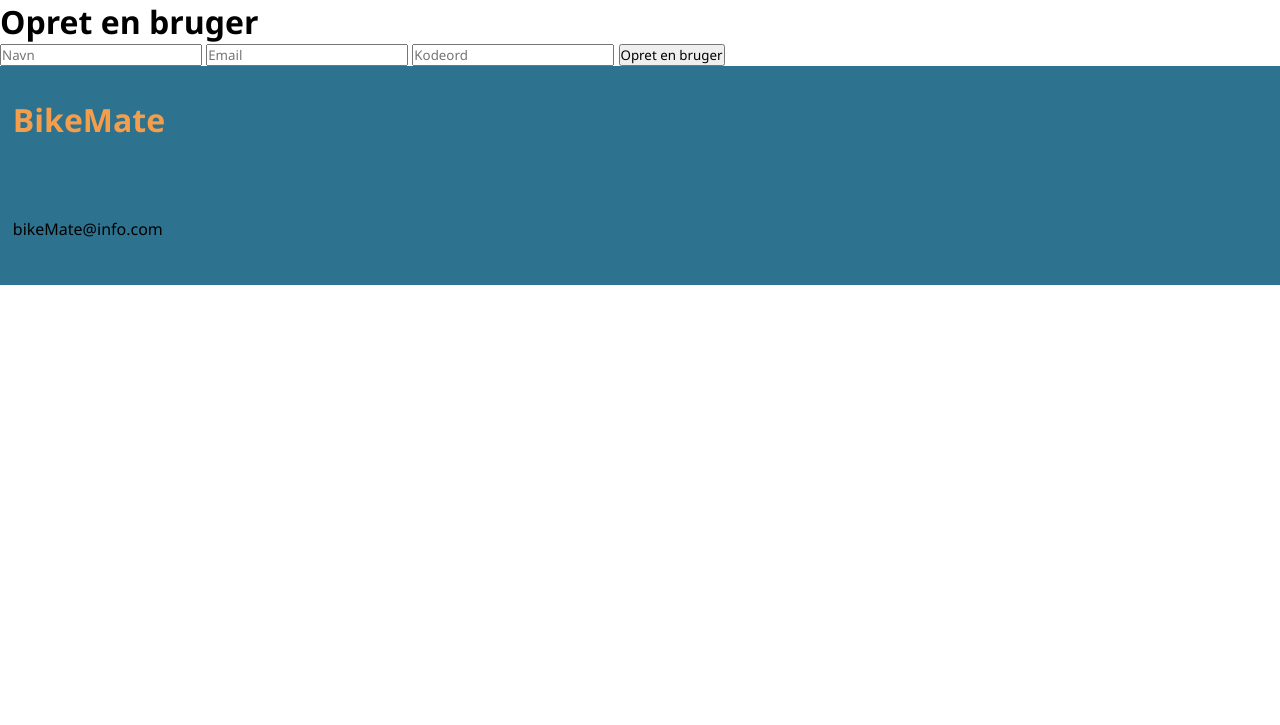
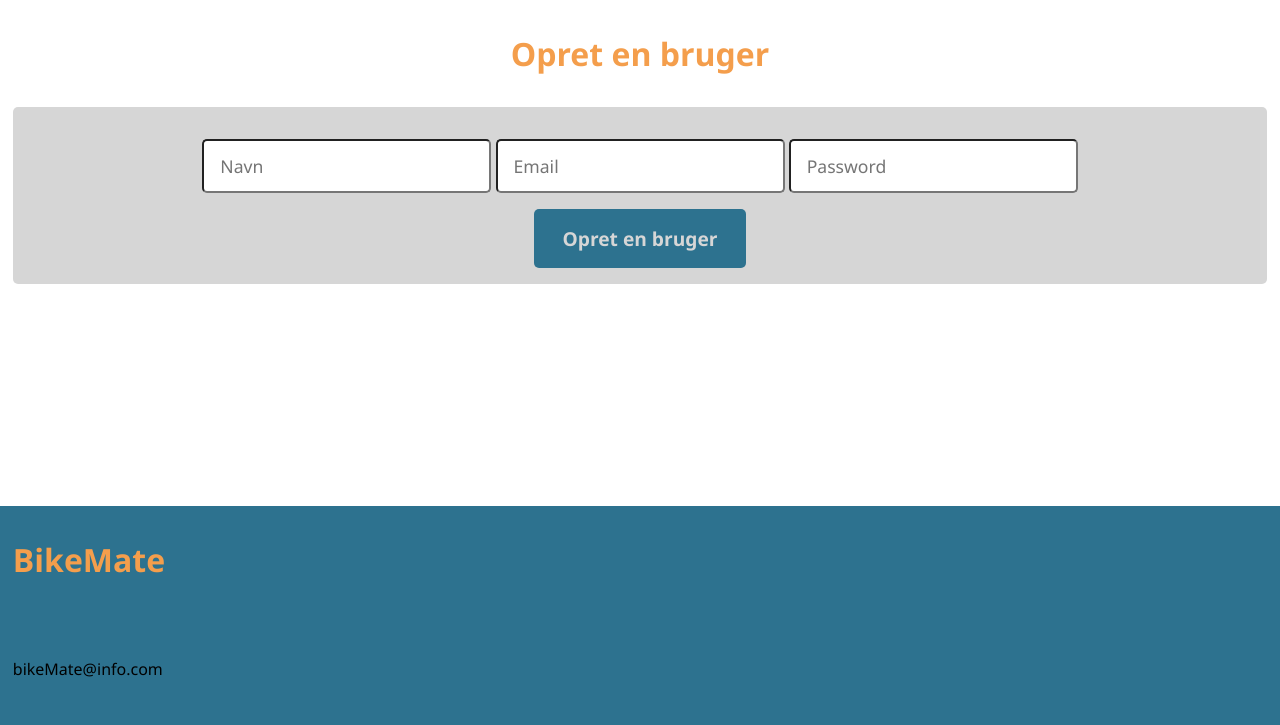
Before and after one commit to Lauramediedk/flaskapp_sql, a Flask app: page /signup in a window 1280 px wide. Shown: the part 75-800 px from the top of the page. Run offline with Flask 3, Linux system fonts and the light colour scheme; some libraries are stand-ins or nearby versions.

Commit message:
signup layout and styling

```diff
--- a/static/css/style.css
+++ b/static/css/style.css
@@ -117,7 +117,7 @@ body{
     font-weight: 500;
 }
 
-/* LOGIN AND SIGNUP */
+/* LOGIN */
 .login{
     padding: 0rem 0.8rem 3rem 0.8rem;
 }
@@ -167,6 +167,34 @@ body{
     color: #d6d6d6;
     display: block;
 }
+
+/* SIGNUP */
+.signup{
+    padding: 0rem 0.8rem 3rem 0.8rem;
+}
+.signup h1{
+    text-align: center;
+    padding: 2rem 0rem;
+    color: #f49e4c;
+}
+.signupform{
+    padding: 1rem;
+    background: #d6d6d6;
+    border-radius: 5px;
+}
+.signup_fields{
+    padding-top: 1rem;
+    margin: 0 auto;
+    text-align: center;
+    display: block;
+}
+.signup_field{
+    font-size: 1.1em;
+    padding: 0.8rem 1rem;
+    border-radius: 5px;
+    margin-bottom: 1rem;
+}
+
 
 /* DASHBOARD */
 .dashboard_message{
--- a/templates/signup.html
+++ b/templates/signup.html
@@ -6,7 +6,7 @@
 
 <div class="signup">
     <h1>Opret en bruger</h1>
-</div>
+
 
     <div class="signupform">
         {% with messages = get_flashed_messages(with_categories=true) %}
@@ -16,12 +16,16 @@
                     {% endif %}
                 {% endfor %}
             {% endwith %}
+        <div class="signup_fields">
             <form method="POST" action="">
                 {{ form.hidden_tag() }} <!--csrf_tokens for hvert inputfield-->
-        {{ form.name }}
-        {{ form.email }}
-        {{ form.password }}
-        {{ form.submit }}
+                {{ form.name(class_="signup_field", placeholder="Navn") }}
+                {{ form.email(class_="signup_field", placeholder="Email") }}
+                {{ form.password(class_="signup_field", placeholder="Password") }}
+                {{ form.submit(class_="submit_btn") }}
             </form>
+        </div>
+    </div>
+</div>
 
 {% endblock %}
```
Lines whose indentation alone changed are shown as unchanged.
